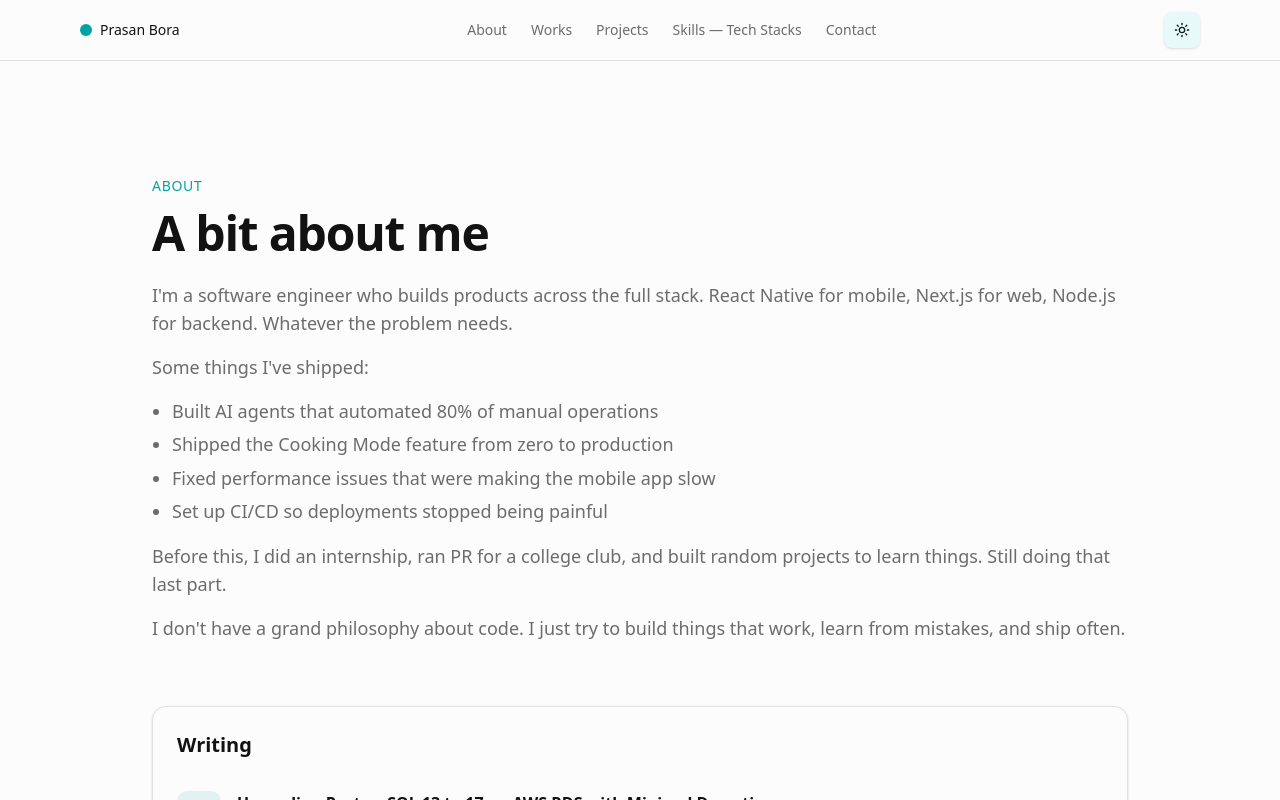
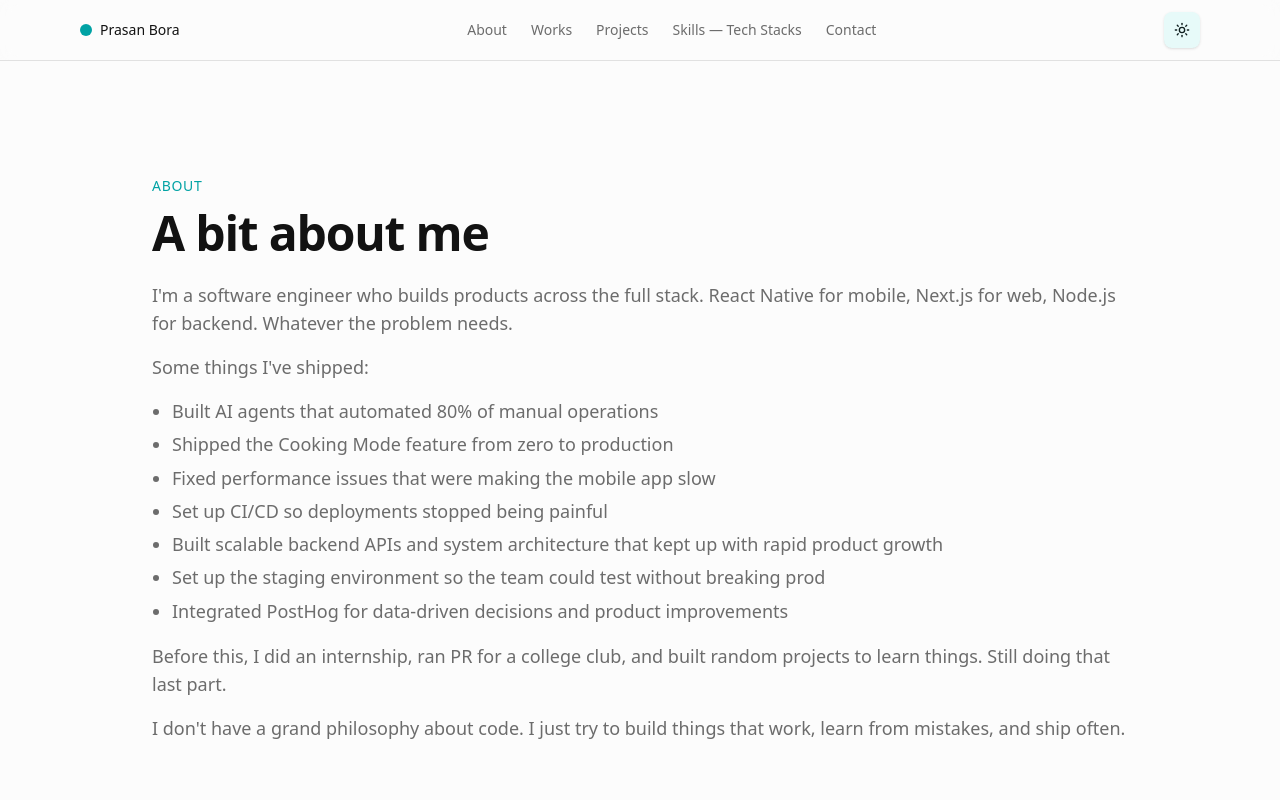
Before and after one commit to PrasanBora/portfolio3.0, a Next.js app: page /about in a window 1280 px wide. Shown: the top 800 px of the page. Built offline with nearby package versions, Linux system fonts and the light colour scheme.

Commit message:
feat: add achievements to About section with animations

```diff
--- a/app/about/page.tsx
+++ b/app/about/page.tsx
@@ -65,6 +65,27 @@ export default function AboutPage() {
                 viewport={{ once: true }}
                 transition={{ duration: 0.3, delay: 0.15 }}>
                 Set up CI/CD so deployments stopped being painful
+              </motion.li>
+              <motion.li
+                initial={{ opacity: 0, y: 6 }}
+                whileInView={{ opacity: 1, y: 0 }}
+                viewport={{ once: true }}
+                transition={{ duration: 0.3, delay: 0.2 }}>
+                Built scalable backend APIs and system architecture that kept up with rapid product growth
+              </motion.li>
+              <motion.li
+                initial={{ opacity: 0, y: 6 }}
+                whileInView={{ opacity: 1, y: 0 }}
+                viewport={{ once: true }}
+                transition={{ duration: 0.3, delay: 0.25 }}>
+                Set up the staging environment so the team could test without breaking prod
+              </motion.li>
+              <motion.li
+                initial={{ opacity: 0, y: 6 }}
+                whileInView={{ opacity: 1, y: 0 }}
+                viewport={{ once: true }}
+                transition={{ duration: 0.3, delay: 0.3 }}>
+                Integrated PostHog for data-driven decisions and product improvements
               </motion.li>
             </ul>
           </div>
```
